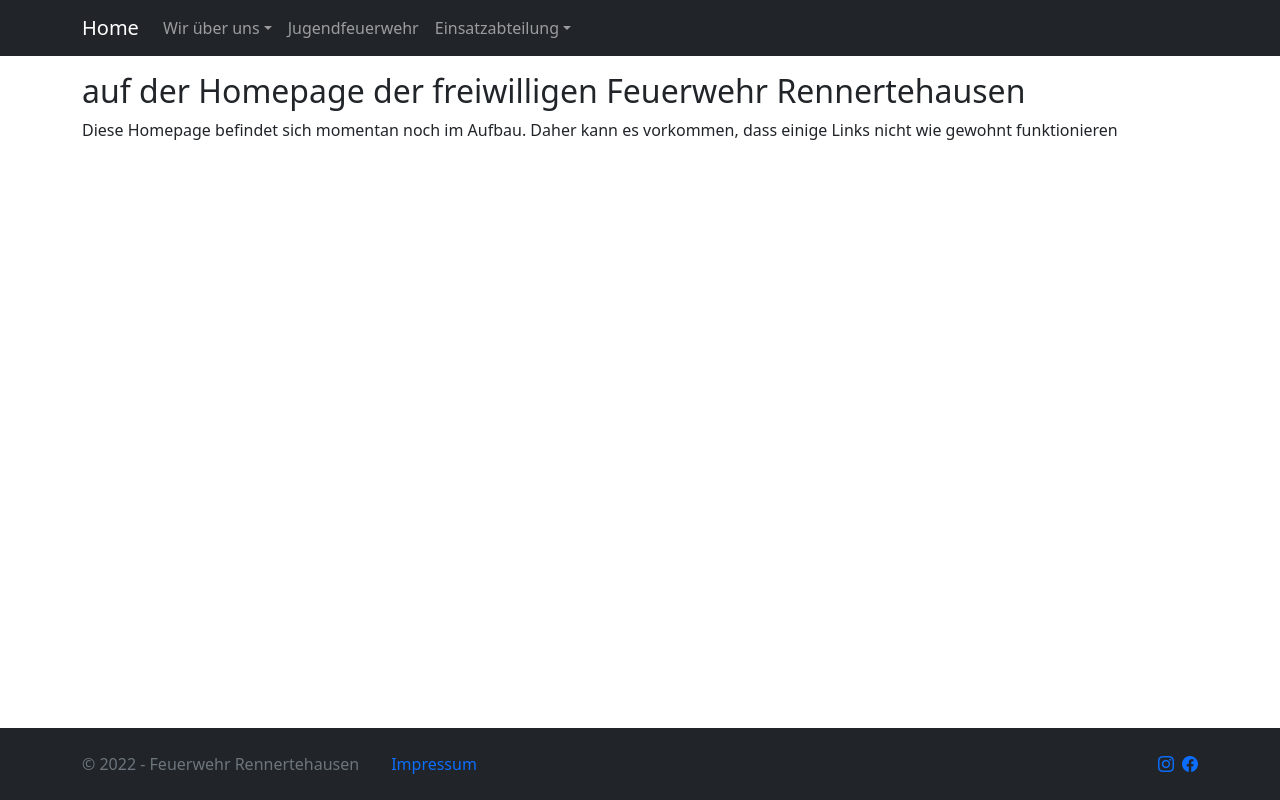
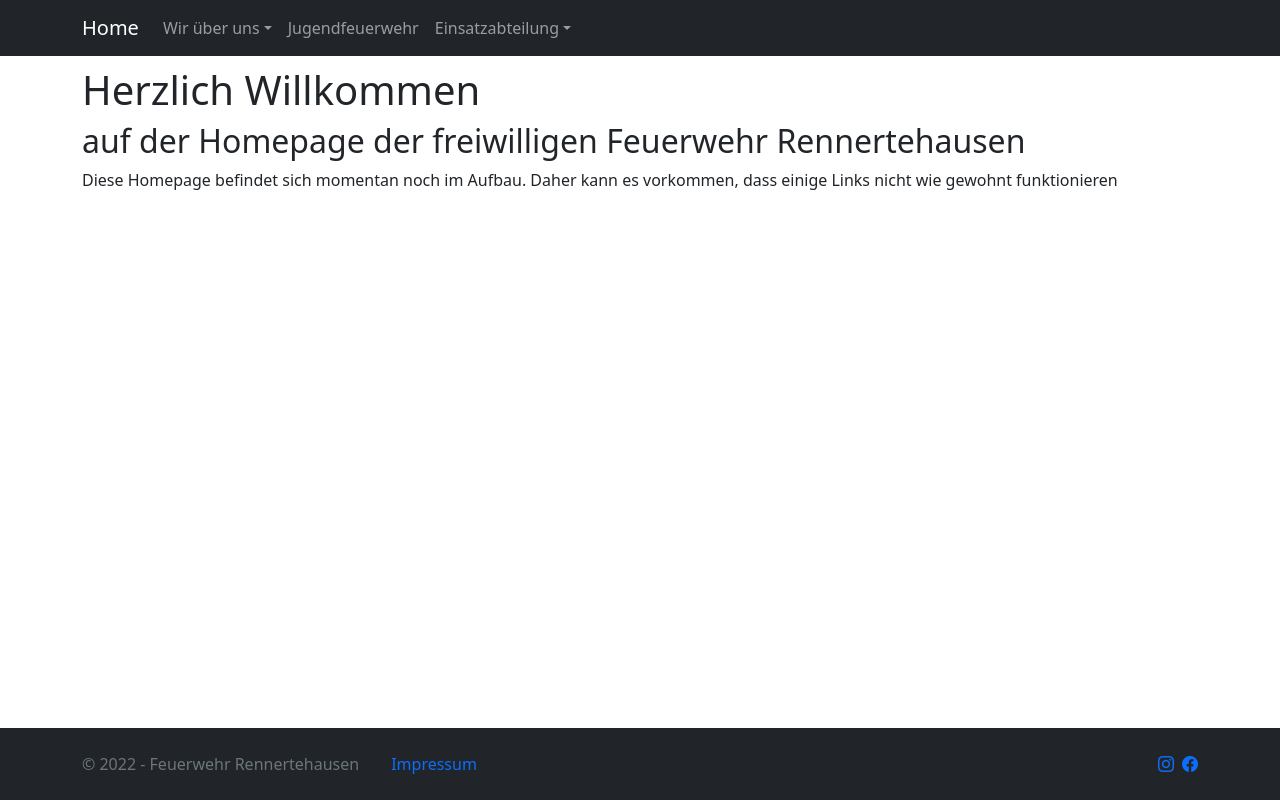
Before and after one commit to FFw2024/homepage-ffw-rennertehausen, a Next.js app: page / in a window 1280 px wide. Built offline with nearby package versions, Linux system fonts and the light colour scheme.

Commit message:
Fix page top margin

```diff
--- a/package.json
+++ b/package.json
@@ -19,6 +19,7 @@
     "@types/node": "^17.0.21",
     "@types/react": "^17.0.40",
     "eslint": "8.10.0",
-    "eslint-config-next": "12.1.0"
+    "eslint-config-next": "12.1.0",
+    "sass": "^1.49.9"
   }
 }
--- a/src/components/layout.tsx
+++ b/src/components/layout.tsx
@@ -3,12 +3,12 @@ import Navbar from "./navbar";
 
 export default function Layout({ children }) {
     return (
-        <>
+        <div className="container-fluid">
             <Navbar />
             <main className="container pt-3">
                 {children}
             </main>
             <Footer />
-        </>
+        </div>
     )
 }
--- a/src/components/navbar.tsx
+++ b/src/components/navbar.tsx
@@ -49,7 +49,7 @@ const menu = {
 export default class Navbar extends Component {
     render() {
         return (
-            <nav className="navbar navbar-expand-md navbar-dark bg-dark fixed-top">
+            <nav className="navbar navbar-expand-lg navbar-dark bg-dark fixed-top">
                 <div className="container">
                     <Link href={menu.brand.href}>
                         <a className="navbar-brand">{menu.brand.text}</a>
@@ -62,7 +62,7 @@ export default class Navbar extends Component {
                             {
                                 menu.menu.map(item => {
                                     if (item.items.length > 0) {
-                                        let subitems = item.items.map((subitem, index)=> {
+                                        let subitems = item.items.map((subitem, index) => {
                                             let id = subitem.id ? subitem.id : `${item.id}Item${index}`;
 
                                             return (<li key={id}>
--- a/src/pages/_app.tsx
+++ b/src/pages/_app.tsx
@@ -3,6 +3,8 @@ import 'bootstrap-icons/font/bootstrap-icons.css'
 import Script from 'next/script'
 
 import Layout from '../components/layout'
+
+import '../styles/custom.scss'
 
 function MyApp({ Component, pageProps }) {
   return (<>
--- /dev/null
+++ b/src/styles/custom.scss
@@ -0,0 +1,7 @@
+@import '../../node_modules/bootstrap/scss/bootstrap.scss';
+
+$navbar-height: add(2 * ($navbar-brand-padding-y + $navbar-padding-y), 1.5 * $font-size-base);
+
+main {
+  margin-top: $navbar-height;
+}
```
Also changed, not shown: 1 other file (tests, documents, lock files or other folders).
